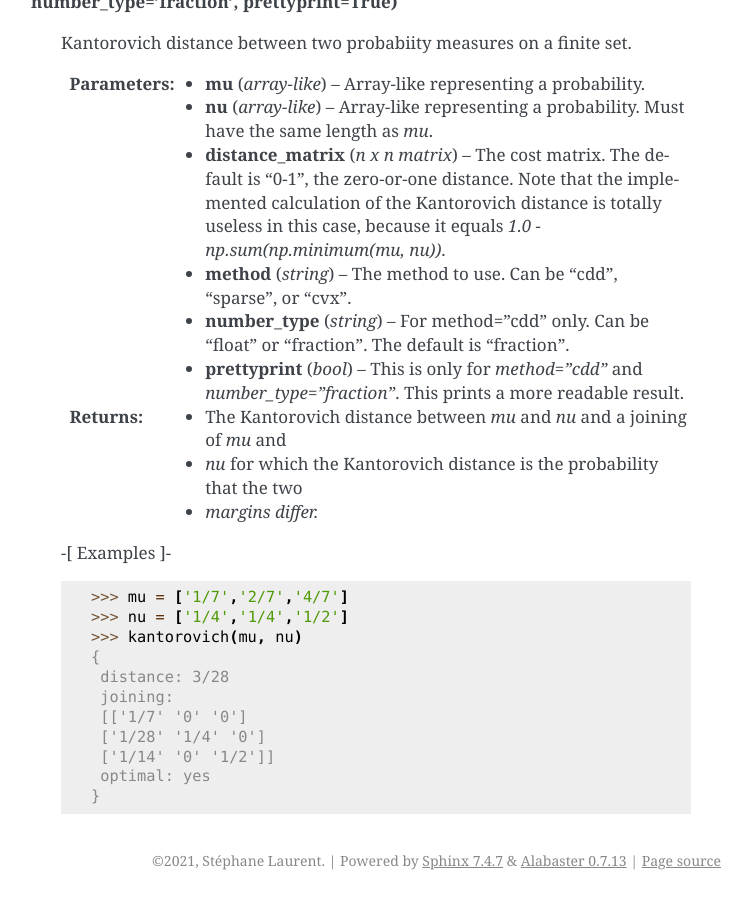
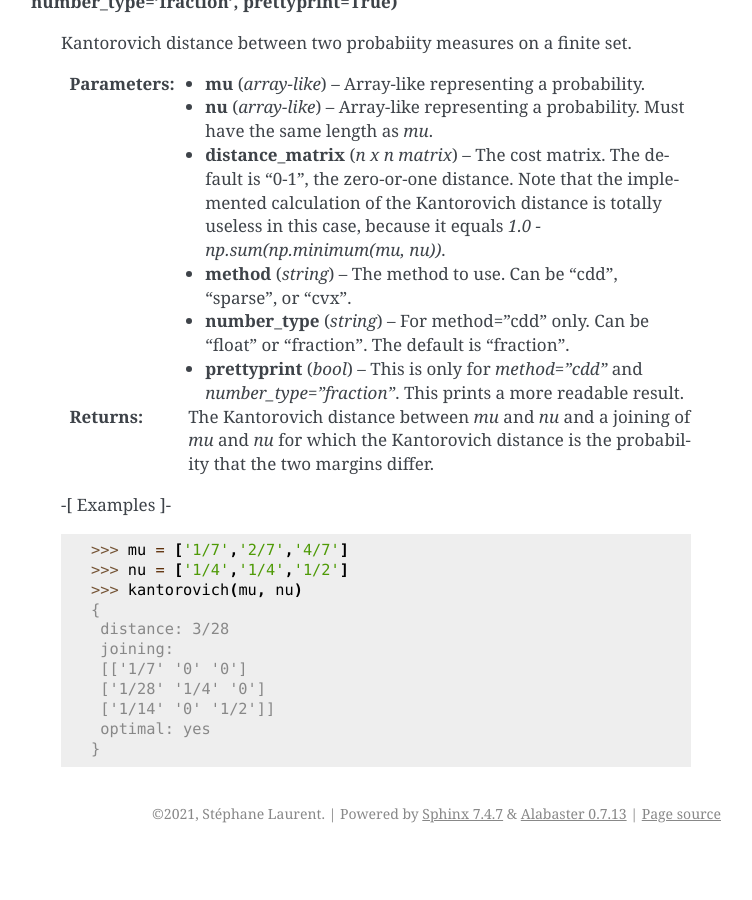
Before and after one commit to stla/PyKantorovich, a Sphinx documentation site: the page built from docs/index.rst, in a window 1280 px wide and 900 px high, scrolled down 1226 px. Shown: the whole window, without its empty margins (389-1141 px from the left). Built offline with Sphinx 7.4.7, drawn with Linux system fonts in a browser that asks for light colours; after the commit the page ends 2079 px from its top, so only the background shows below that.

Commit message:
link to the doc

```diff
--- a/docs/index.rst
+++ b/docs/index.rst
@@ -92,13 +92,10 @@ method='cdd', number_type='fraction', prettyprint=True)**
          result.
 
    :Returns:
-      *  The Kantorovich distance between *mu* and *nu* and a joining
-         of *mu* and
 
-      *  *nu* for which the Kantorovich distance is the probability
-         that the two
-
-      *  *margins differ.*
+         The Kantorovich distance between *mu* and *nu* and a joining
+         of *mu* and *nu* for which the Kantorovich distance is the probability
+         that the two margins differ.
 
    -[ Examples ]-
 
```
Also changed, not shown: README.md (+6 -0 lines).
